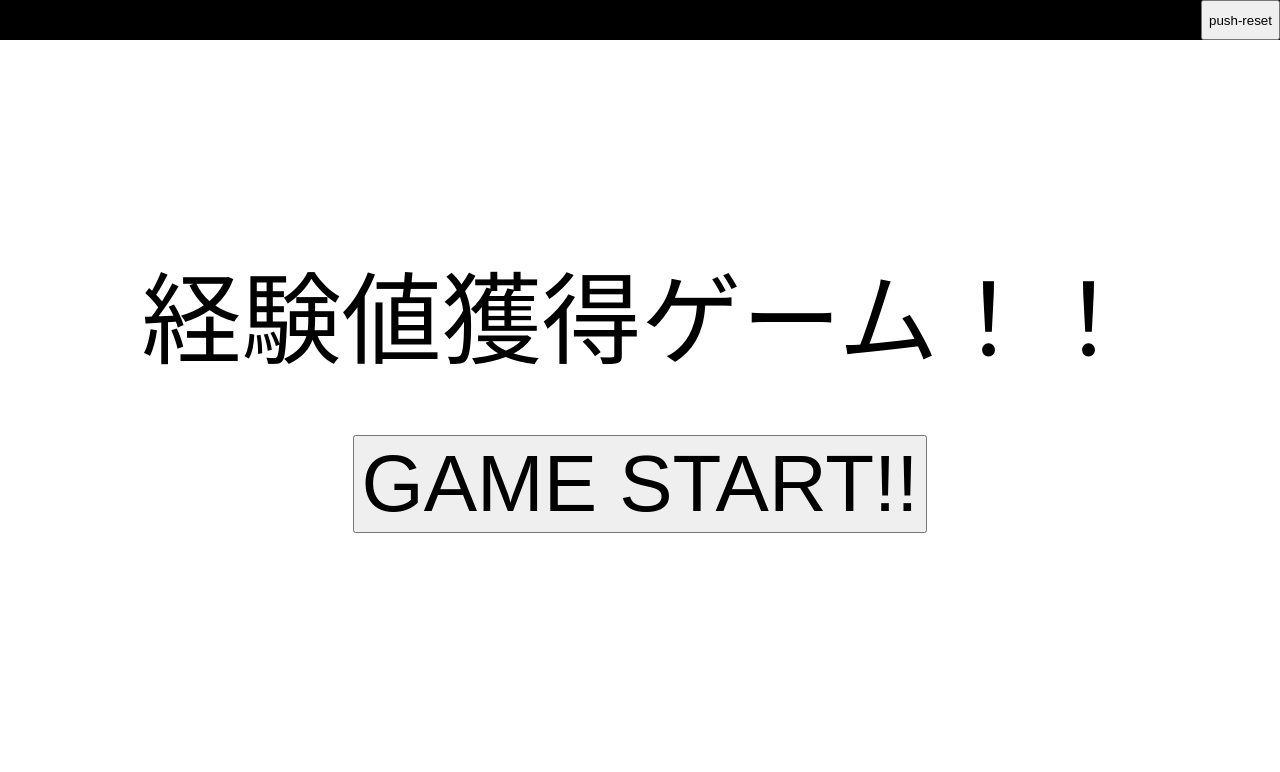
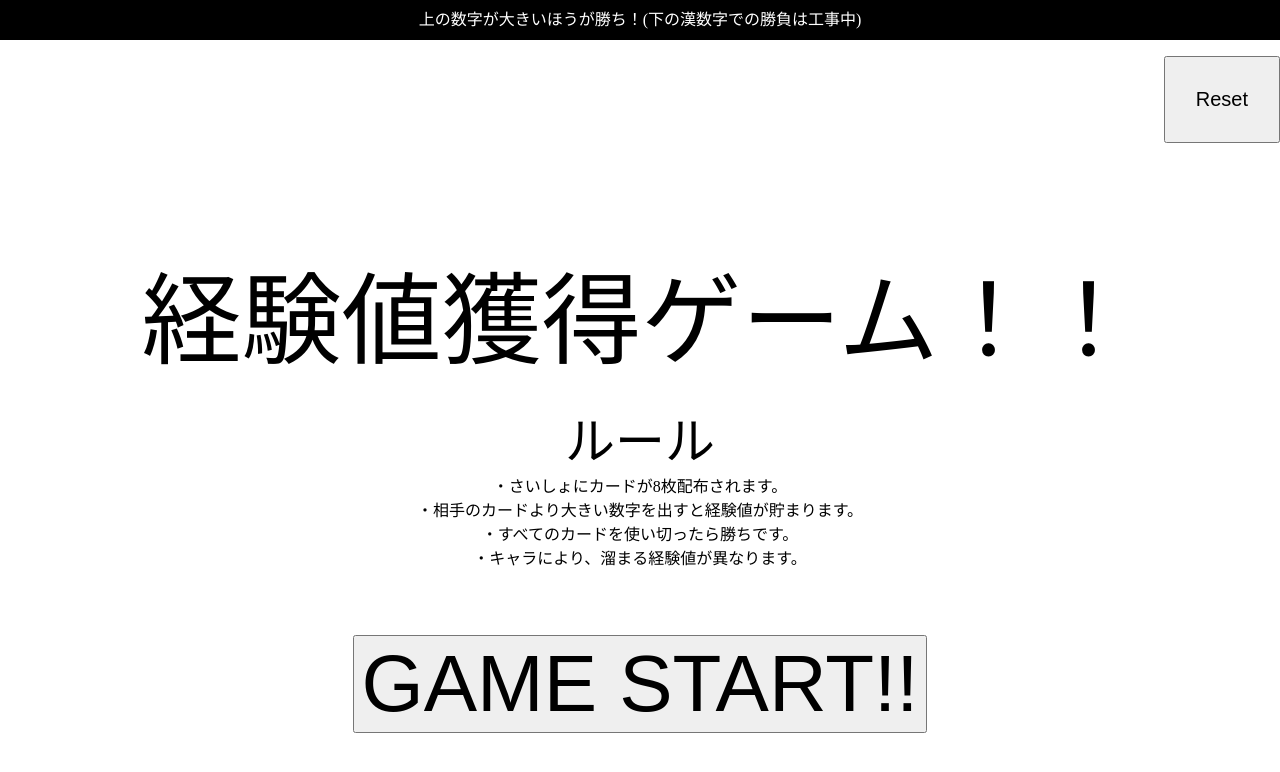
Before and after one commit to i994114/cardgame, a PHP site: page / in a window 1280 px wide. Shown: the top 772 px of the page. Run offline with PHP 8.4, Linux system fonts and the light colour scheme.

Commit message:
メッセージ修正、ルール表記追記

```diff
--- a/index.php
+++ b/index.php
@@ -457,6 +457,7 @@ if(!empty($_POST)) {
                 error_log('ゲーム継続');
                 //敵カードシャッフル
                 $_SESSION['tekiCard'] = CalcCardNum::ArrangeCard(CardNum::TEKI_CARD_SUM);
+                Process::set('<br>じぶんの好きなカードをえらんでください。');
             }
         } else {
             error_log('負け');
@@ -469,26 +470,13 @@ if(!empty($_POST)) {
         error_log('else else else');
     }
 
-
-
-
-
-
-    //$_SESSION = array();
-
-    error_log('$_SESSIONの値2：'. print_r($_SESSION,true));
-    error_log('$_POSTの値2：'. print_r($_POST,true));
-    //error_log('$fightFlg:' .$fightFlg );
+   // error_log('$_SESSIONの値2：'. print_r($_SESSION,true));
+    //error_log('$_POSTの値2：'. print_r($_POST,true));
 }
 
-
-
 $_POST = array();
-error_log('$_POSTの値3：'. print_r($_POST,true));
 
 ?>
-
-
 
 <head>
     <meta charset="utf-8">
@@ -504,12 +492,18 @@ error_log('$_POSTの値3：'. print_r($_POST,true));
             background-color: black;
         }
         header input {
-            height: 40px;
             text-align: center;
             float: right;
+            font-size: 20px;
+            padding: 30px;
         }
         header input:hover{
             cursor: pointer;
+        }
+        header p {
+            text-align: center;
+            color: white;
+            line-height: 40px;
         }
         ul {
             list-style: none;
@@ -551,7 +545,7 @@ error_log('$_POSTの値3：'. print_r($_POST,true));
         }
          .teki-card {
             text-align: center;
-            margin-bottom: 10px;
+            margin: 10px 0;
         }
         .mikata-card {
             text-align: center;
@@ -609,8 +603,9 @@ error_log('$_POSTの値3：'. print_r($_POST,true));
 </head>
 <body>
     <header>
+        <p>上の数字が大きいほうが勝ち！(下の漢数字での勝負は工事中)</p>
         <form action="" method="POST">
-            <input type="submit" name="reset" value="push-reset">
+            <input type="submit" name="reset" value="Reset">
         </form>
     </header>
     <?php
@@ -622,6 +617,13 @@ error_log('$_POSTの値3：'. print_r($_POST,true));
         <div class="start-bottom">
             <form method="post">
                 <label>経験値獲得ゲーム！！<br></label>
+                <p>
+                    <span style="font-size: 50px;">ルール<br></span>
+                    ・さいしょにカードが8枚配布されます。<br>
+                    ・相手のカードより大きい数字を出すと経験値が貯まります。<br>
+                    ・すべてのカードを使い切ったら勝ちです。<br>
+                    ・キャラにより、溜まる経験値が異なります。<br>
+                </p>
                 <input type="submit" name="game-start" value="GAME START!!">
             </form>
         </div>
```
